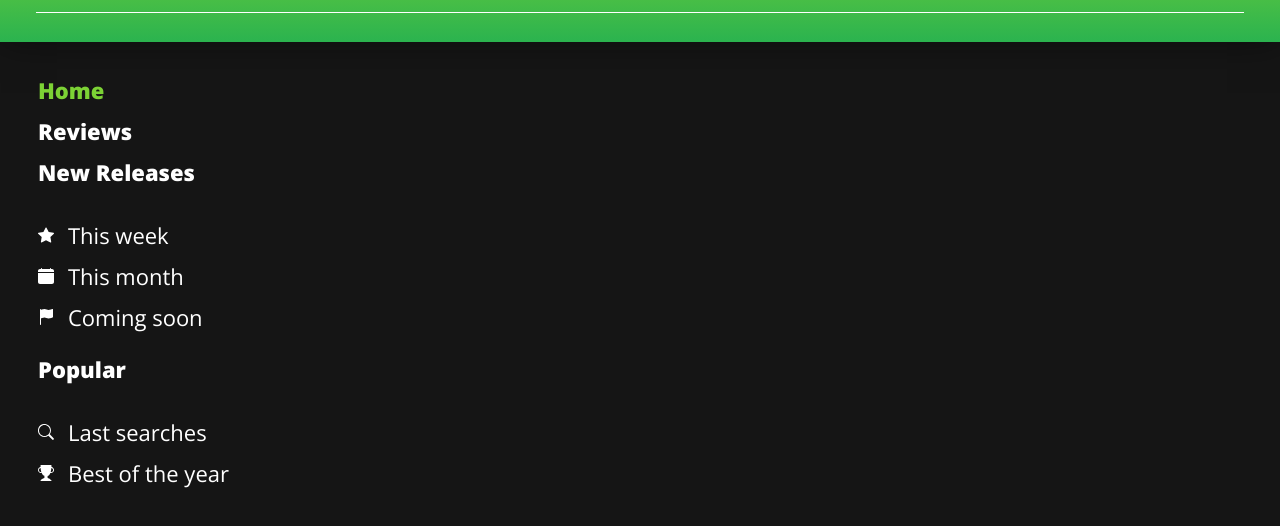
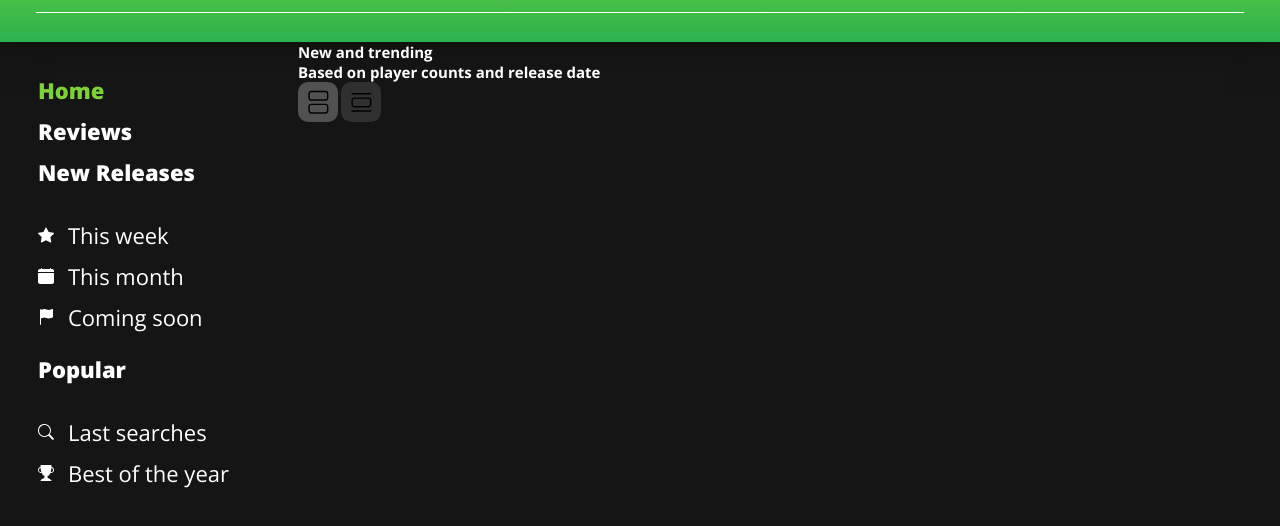
Before and after one commit to jonsak06/AltimetrikGameFinderApp, a plain HTML site: page index.html in a window 1280 px wide. Shown: the part 78-604 px from the top of the page. Drawn offline with nearby package versions, Linux system fonts and the light colour scheme.

Commit message:
feat: add home-heading-section
It contains the homepage headings and the buttons to change the cards layout

```diff
--- a/index.html
+++ b/index.html
@@ -103,6 +103,25 @@
                 </li>
             </ul>
         </nav>
+        <section class="home-heading-section">
+            <div class="home-heading-container">
+                <h1 class="home-heading">New and trending</h1>
+                <h2 class="home-heading-2">Based on player counts and release date</h2>
+            </div>
+            <svg width="40" height="40" viewBox="0 0 40 40" fill="none" xmlns="http://www.w3.org/2000/svg">
+                <rect width="40" height="40" rx="10" fill="#515151" />
+                <path fill-rule="evenodd" clip-rule="evenodd"
+                    d="M27.543 8.79993H13.2573C11.6793 8.79993 10.4001 10.0791 10.4001 11.6571V15.9428C10.4001 17.5207 11.6793 18.7999 13.2573 18.7999H27.543C29.121 18.7999 30.4001 17.5207 30.4001 15.9428V11.6571C30.4001 10.0791 29.121 8.79993 27.543 8.79993ZM11.8288 11.6571C11.8288 10.8681 12.4684 10.2285 13.2573 10.2285H27.5431C28.332 10.2285 28.9716 10.8681 28.9716 11.6571V15.9428C28.9716 16.7318 28.332 17.3714 27.5431 17.3714H13.2573C12.4684 17.3714 11.8288 16.7318 11.8288 15.9428V11.6571ZM13.2573 21.6571H27.543C29.121 21.6571 30.4001 22.9362 30.4001 24.5142V28.7999C30.4001 30.3779 29.121 31.6571 27.543 31.6571H13.2573C11.6793 31.6571 10.4001 30.3779 10.4001 28.7999V24.5142C10.4001 22.9362 11.6793 21.6571 13.2573 21.6571ZM11.8288 24.5141C11.8288 23.7252 12.4684 23.0856 13.2573 23.0856H27.5431C28.332 23.0856 28.9716 23.7252 28.9716 24.5141V28.7999C28.9716 29.5888 28.332 30.2284 27.5431 30.2284H13.2573C12.4684 30.2284 11.8288 29.5888 11.8288 28.7999V24.5141Z"
+                    fill="black" />
+            </svg>
+            <svg width="40" height="40" viewBox="0 0 40 40" fill="none" xmlns="http://www.w3.org/2000/svg">
+                <rect width="40" height="40" rx="10" fill="#303030" />
+                <path fill-rule="evenodd" clip-rule="evenodd"
+                    d="M10.4001 11.8287C10.4001 11.4342 10.7199 11.1144 11.1144 11.1144H29.6859C30.0804 11.1144 30.4001 11.4342 30.4001 11.8287C30.4001 12.2232 30.0804 12.543 29.6859 12.543H11.1144C10.7199 12.543 10.4001 12.2232 10.4001 11.8287ZM27.543 15.4001H13.2573C11.6793 15.4001 10.4001 16.6793 10.4001 18.2572V22.5429C10.4001 24.1209 11.6793 25.4001 13.2573 25.4001H27.543C29.121 25.4001 30.4001 24.1209 30.4001 22.5429V18.2572C30.4001 16.6793 29.121 15.4001 27.543 15.4001ZM11.8289 18.2573C11.8289 17.4684 12.4685 16.8288 13.2574 16.8288H27.5431C28.3321 16.8288 28.9717 17.4684 28.9717 18.2573V22.5431C28.9717 23.332 28.3321 23.9716 27.5431 23.9716H13.2574C12.4685 23.9716 11.8289 23.332 11.8289 22.5431V18.2573ZM11.1144 28.2573C10.7199 28.2573 10.4001 28.5771 10.4001 28.9716C10.4001 29.3661 10.7199 29.6859 11.1144 29.6859H29.6859C30.0804 29.6859 30.4001 29.3661 30.4001 28.9716C30.4001 28.5771 30.0804 28.2573 29.6859 28.2573H11.1144Z"
+                    fill="black" />
+            </svg>
+        </section>
+
     </div>
 
 </body>
```
